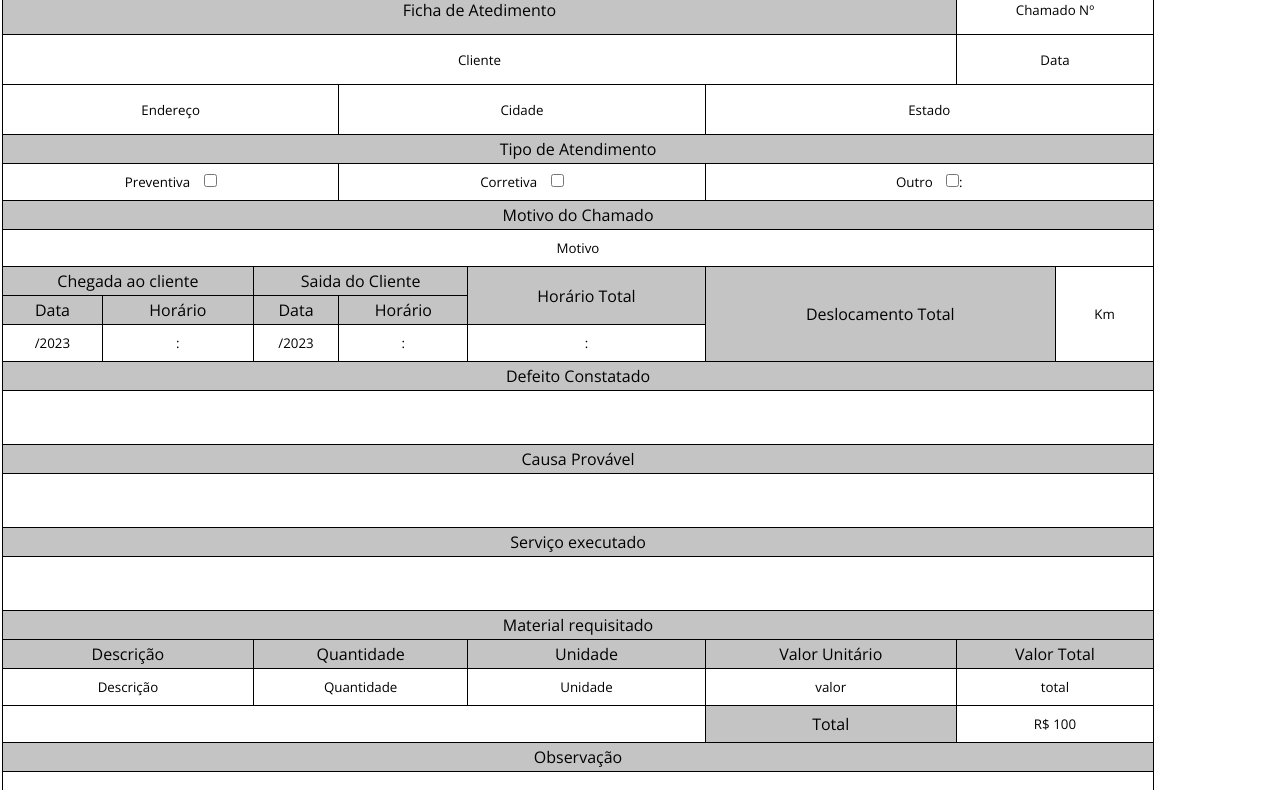
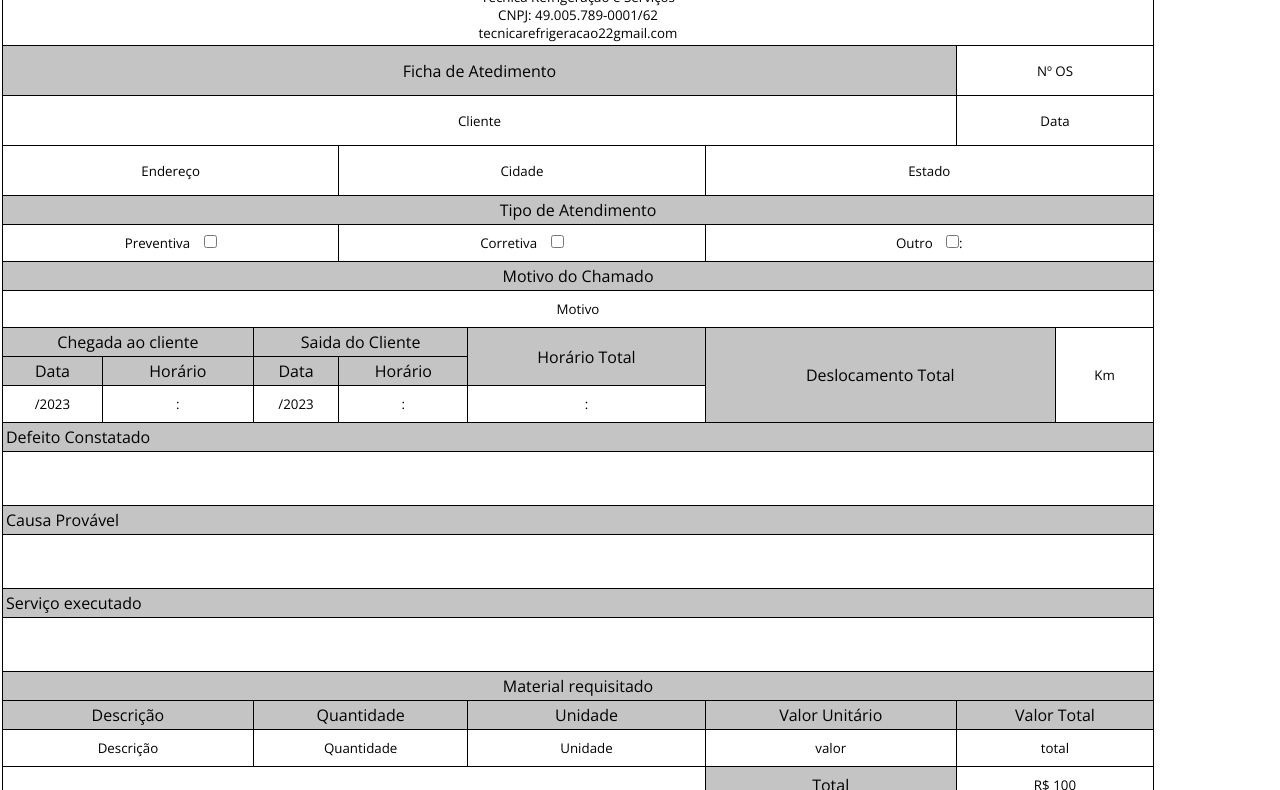
Before and after one commit to vini205/pdf-generator, a website built with Parcel: page src/html/index.html in a window 1280 px wide. Shown: the part 73-863 px from the top of the page. Built offline with nearby package versions, Linux system fonts and the light colour scheme.

Commit message:
Adding info to table

```diff
--- a/src/html/index.html
+++ b/src/html/index.html
@@ -135,10 +135,25 @@
       <caption class="caption"> <div class="flex-holder__table"><img src="../img/trs-Logo.webp" class="logo__table" alt="TRS refrigeração"> <div>TRS Refrigeração</div></div></caption>
 
         <!-- Dados Iniciais -->
+        <tr>
+          <td colspan="10" >
+            <div class="div--head">
+              <div>
+                Técnica Refrigeração e Serviços
+              </div>
+              <div>
+                CNPJ: 49.005.789-0001/62
+              </div>
+              <div>
+                tecnicarefrigeracao22gmail.com
+              </div>
+            </div>
+          </td>
+        </tr>
         <tr class="table__header--info" >
           <th colspan="8">Ficha de Atedimento</th>
           <td colspan="4" id="tchamado">
-            Chamado Nº
+            Nº OS
           </td>
         </tr>
         <tr class="table__header--info">
@@ -194,21 +209,21 @@
 
         <!-- Descrição -->
         <tr>
-          <th colspan="12"  class="group-title">Defeito Constatado</th>
+          <th colspan="12"  class="group-title group-title--area">Defeito Constatado</th>
         </tr>
         <tr>
           <td class="textarea__td"  colspan="12"><textarea id="tdefeito" name="textTable" class="textTable" cols="30" rows="3"></textarea></td>
         </tr>
 
         <tr>
-          <th colspan="12" class="group-title">Causa Provável</th>
+          <th colspan="12" class="group-title group-title--area">Causa Provável</th>
         </tr>
         <tr>
           <td class="textarea__td" colspan="12"><textarea id="tcausa" name="textTable" class="textTable" cols="30" rows="3"></textarea></td>
         </tr>
 
         <tr>
-          <th colspan="12" class="group-title">Serviço executado</th>
+          <th colspan="12" class="group-title group-title--area">Serviço executado</th>
         </tr>
         <tr id="mat--fix">
           <td class="textarea__td" colspan="12"><textarea id="tservico" name="textTable" class="textTable" cols="30" rows="3"></textarea></td>
@@ -239,7 +254,7 @@
           </tr>
 
         <tr>
-          <th colspan="12" class="group-title">Observação</th>
+          <th colspan="12" class="group-title group-title--area">Observação</th>
         </tr>
         <tr>
           <td class="textarea__td" colspan="12"><textarea name="textTable" id="tobs" class="textTable" cols="30" rows="3"></textarea></td>
--- a/src/style/style.less
+++ b/src/style/style.less
@@ -236,6 +236,14 @@ table{
 th.group-title,th{
   background-color: @cor-th-title;
   font-weight: 500;
+  &--area{
+    text-align: start;
+  }
+}
+.div--head{
+  grid-template: 1fr/1fr 1fr 1fr;
+  display: grid;
+  width: 100%;
 }
 thead{
   td{
```
Also changed, not shown: dist/index.html, 4 other files.
